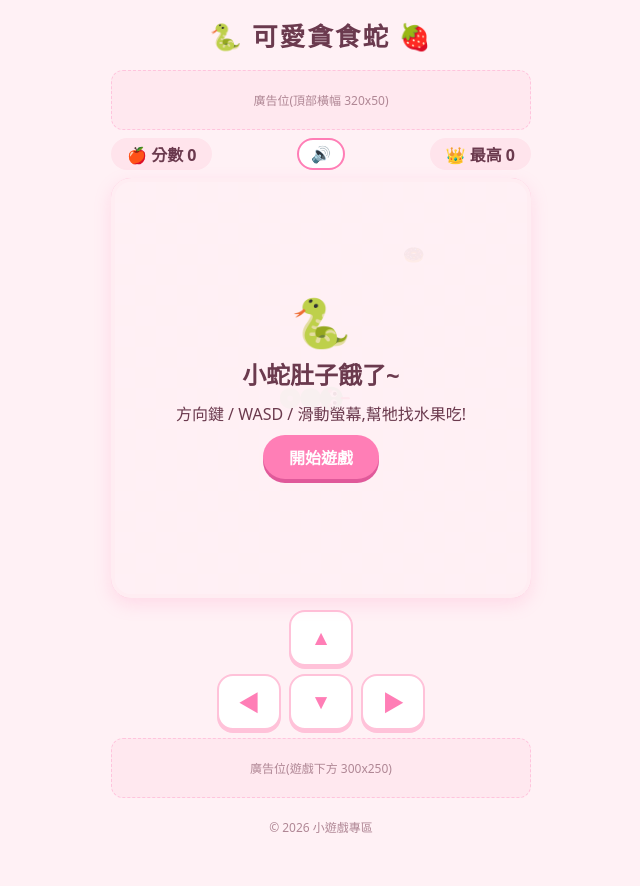
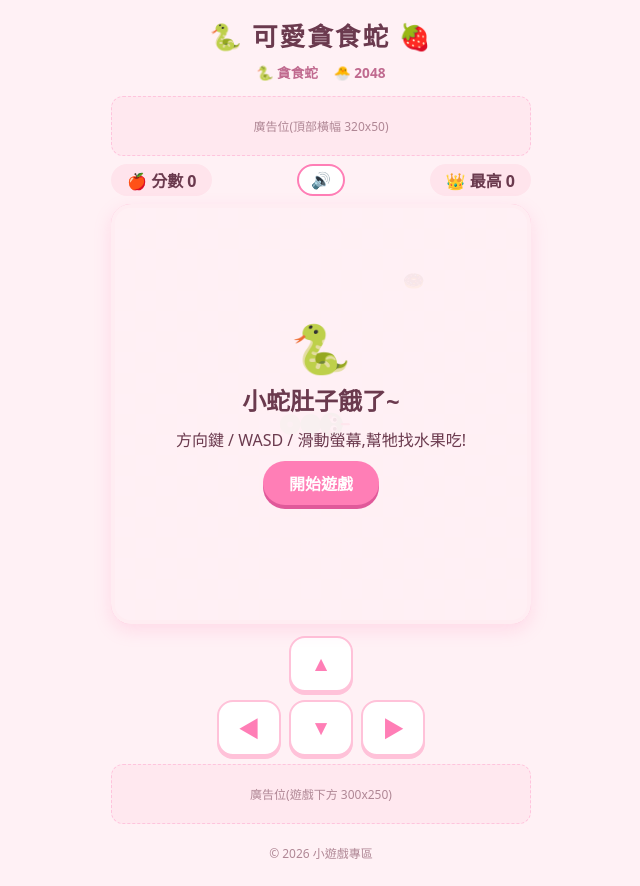
Before and after one commit to jimin54/Gamezone, a plain HTML site: page index.html in a window 1280 px wide. Shown: the whole page, without its empty margins (319-959 px from the left). Before the commit the page ends 860 px from the top, so only its background shows below. Drawn offline with Linux system fonts and the light colour scheme.

Commit message:
Add files via upload

```diff
--- a/index.html
+++ b/index.html
@@ -18,6 +18,9 @@
   body { margin:0; background:var(--bg); color:var(--text); font-family:"Noto Sans TC",system-ui,-apple-system,sans-serif;
          display:flex; flex-direction:column; align-items:center; min-height:100vh; padding:12px; }
   h1 { margin:4px 0 8px; font-size:1.6rem; letter-spacing:2px; }
+  nav { font-size:.85rem; margin-bottom:6px; }
+  nav a { color:#c06a8f; margin:0 8px; text-decoration:none; font-weight:600; }
+  nav a:hover { color:var(--accent); }
   .ad { width:100%; max-width:420px; min-height:60px; margin:8px 0; background:#ff7eb614; border:1px dashed #ff7eb655;
         border-radius:12px; display:flex; align-items:center; justify-content:center; font-size:.75rem; color:#b08795; overflow:hidden; }
   .bar { width:100%; max-width:420px; display:flex; justify-content:space-between; margin-bottom:8px; font-weight:700; }
@@ -43,6 +46,7 @@
 </head>
 <body>
   <h1>🐍 可愛貪食蛇 🍓</h1>
+  <nav><a href="index.html">🐍 貪食蛇</a><a href="2048.html">🐣 2048</a></nav>
 
   <!-- ====== 廣告位 1:頂部橫幅 ====== -->
   <div class="ad" id="ad-top">廣告位(頂部橫幅 320x50)</div>
```
